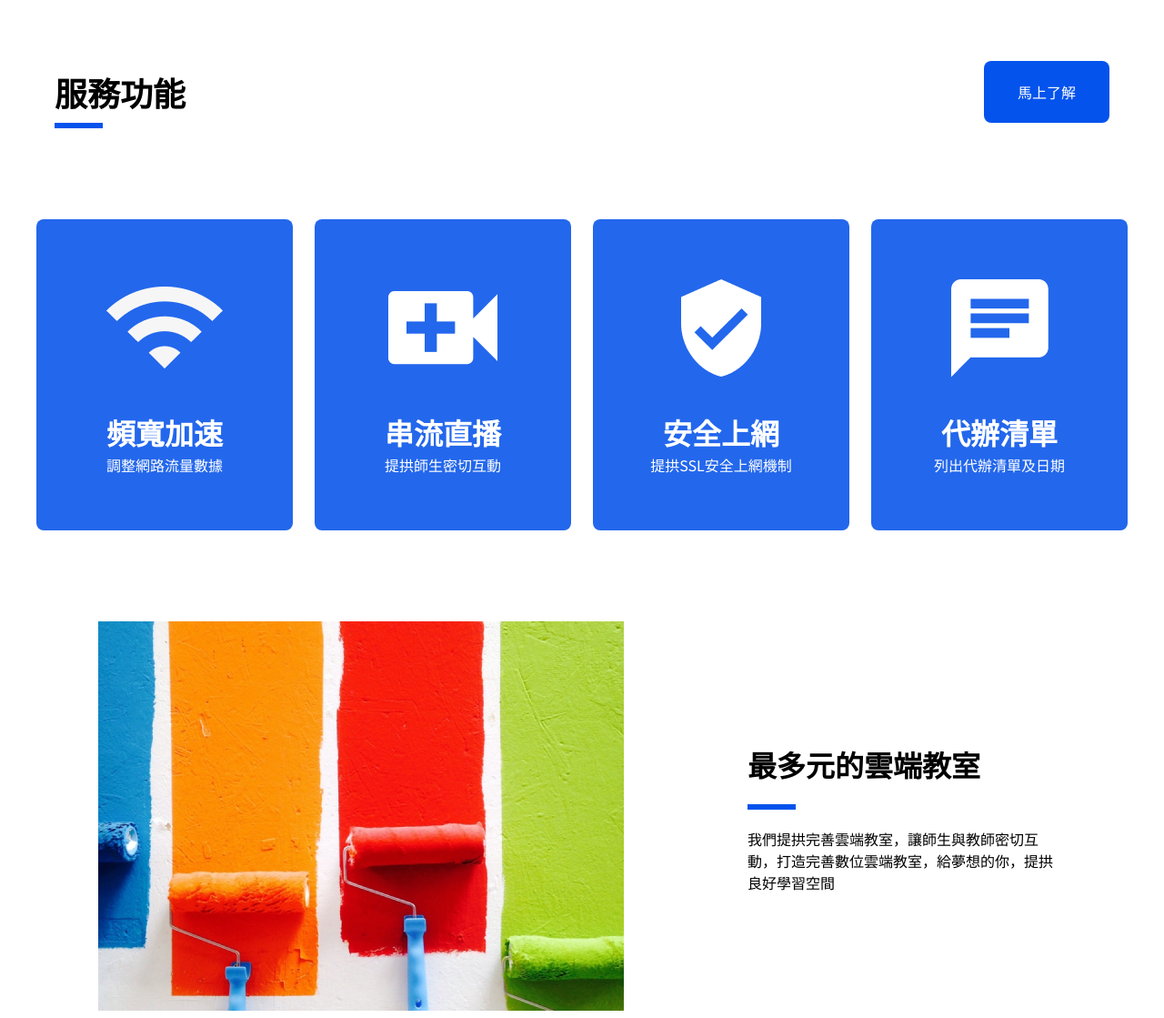
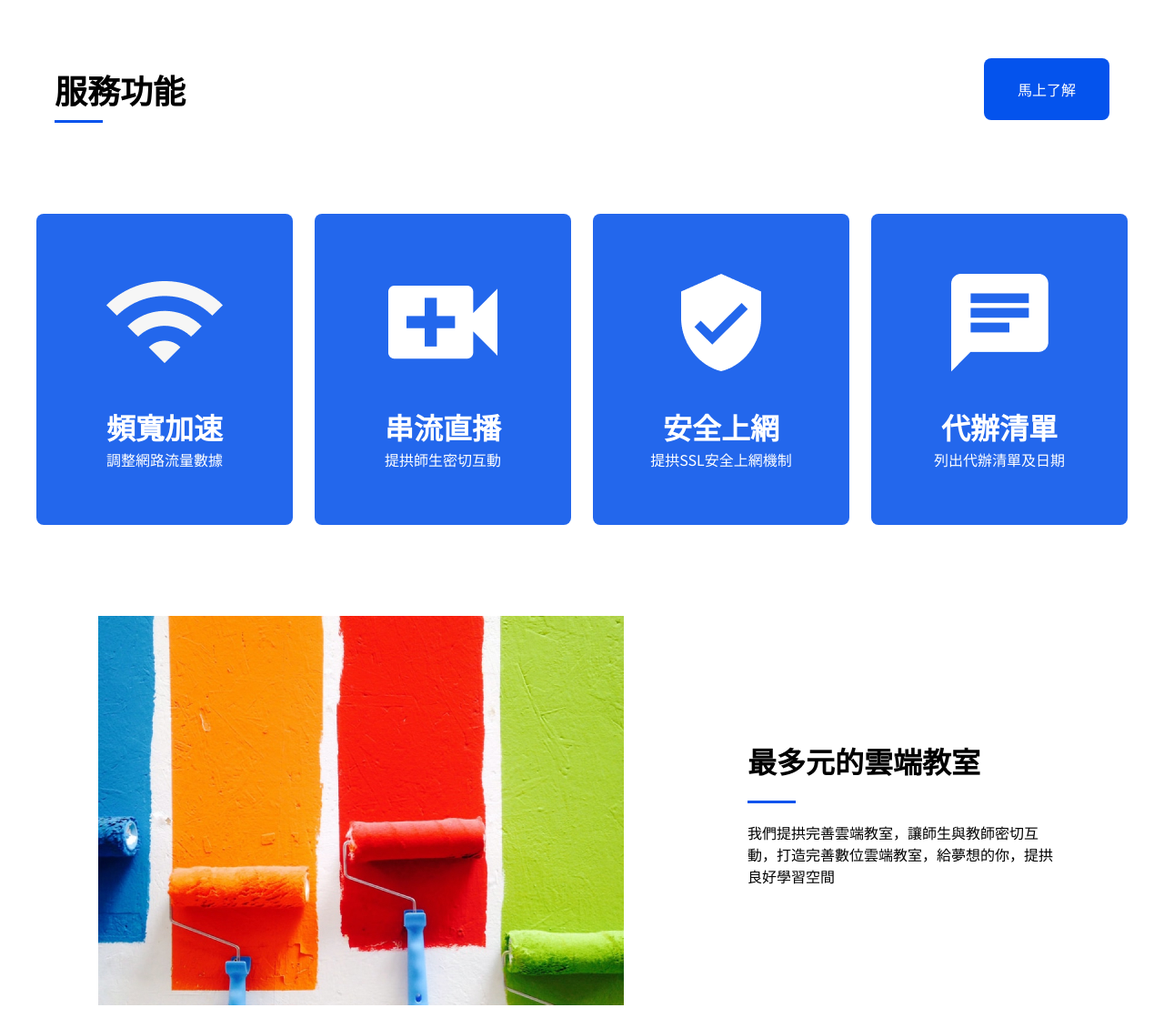
Before and after one commit to zz41354899/new-project, a plain HTML site: page index.html in a window 1280 px wide. Shown: the part 1280-2399 px from the top of the page at 91% size. Drawn offline with nearby package versions, Linux system fonts and the light colour scheme.

Commit message:
new data

```diff
--- a/css/style.css
+++ b/css/style.css
@@ -125,7 +125,8 @@ a {
 	margin-top: -20px;
 	margin-left: 20px;
 	width: 53px;
-	border: 3px solid #0453ed;
+	height: 3px;
+	background: #0453ed;
 }
 
 /* card */
@@ -267,7 +268,8 @@ a {
 	display: block;
 	margin-top: 20px;
 	width: 53px;
-	border: 3px solid #0453ed;
+	height: 3px;
+	background: #0453ed;
 }
 
 @media (max-width:768px){
```
